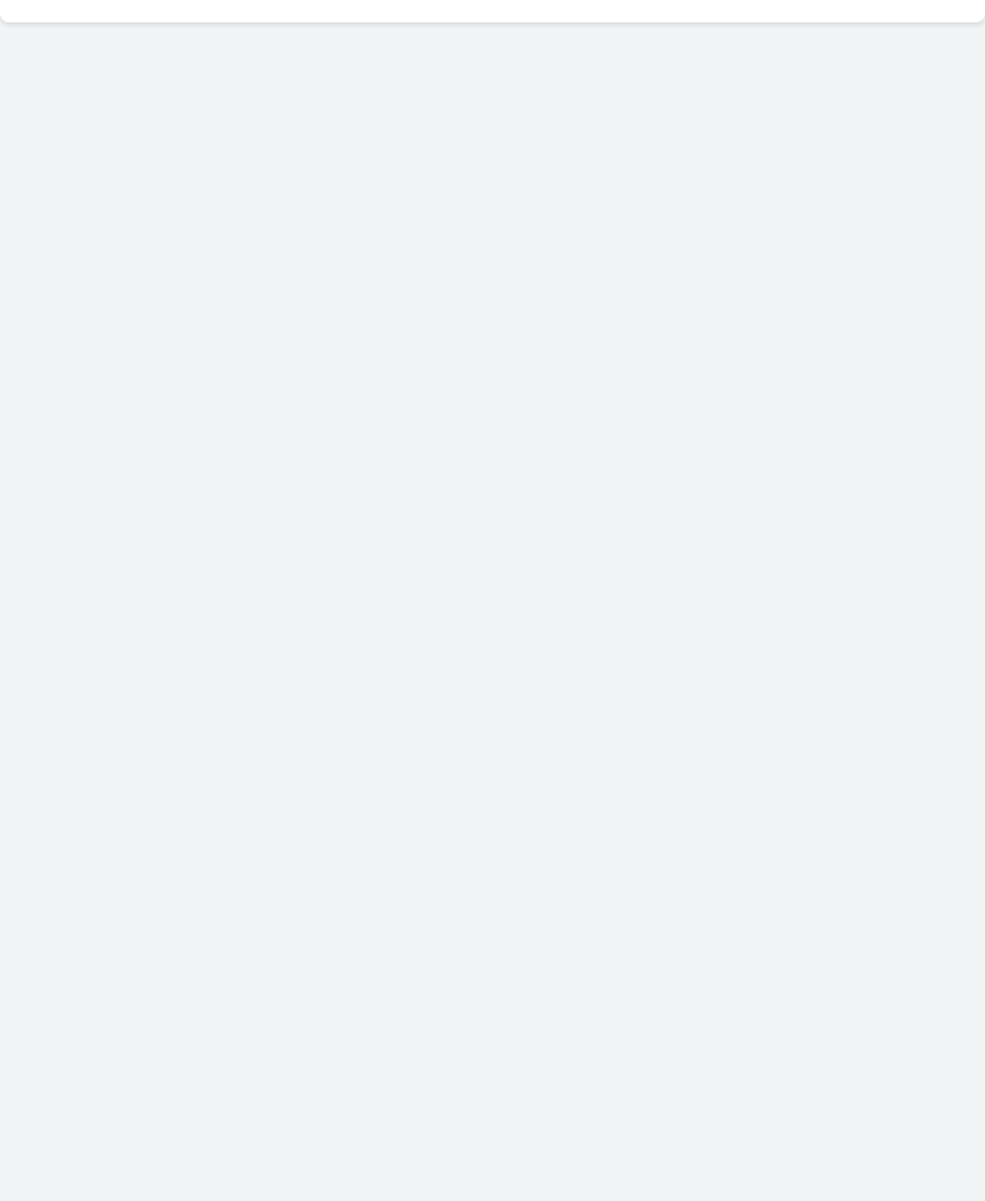
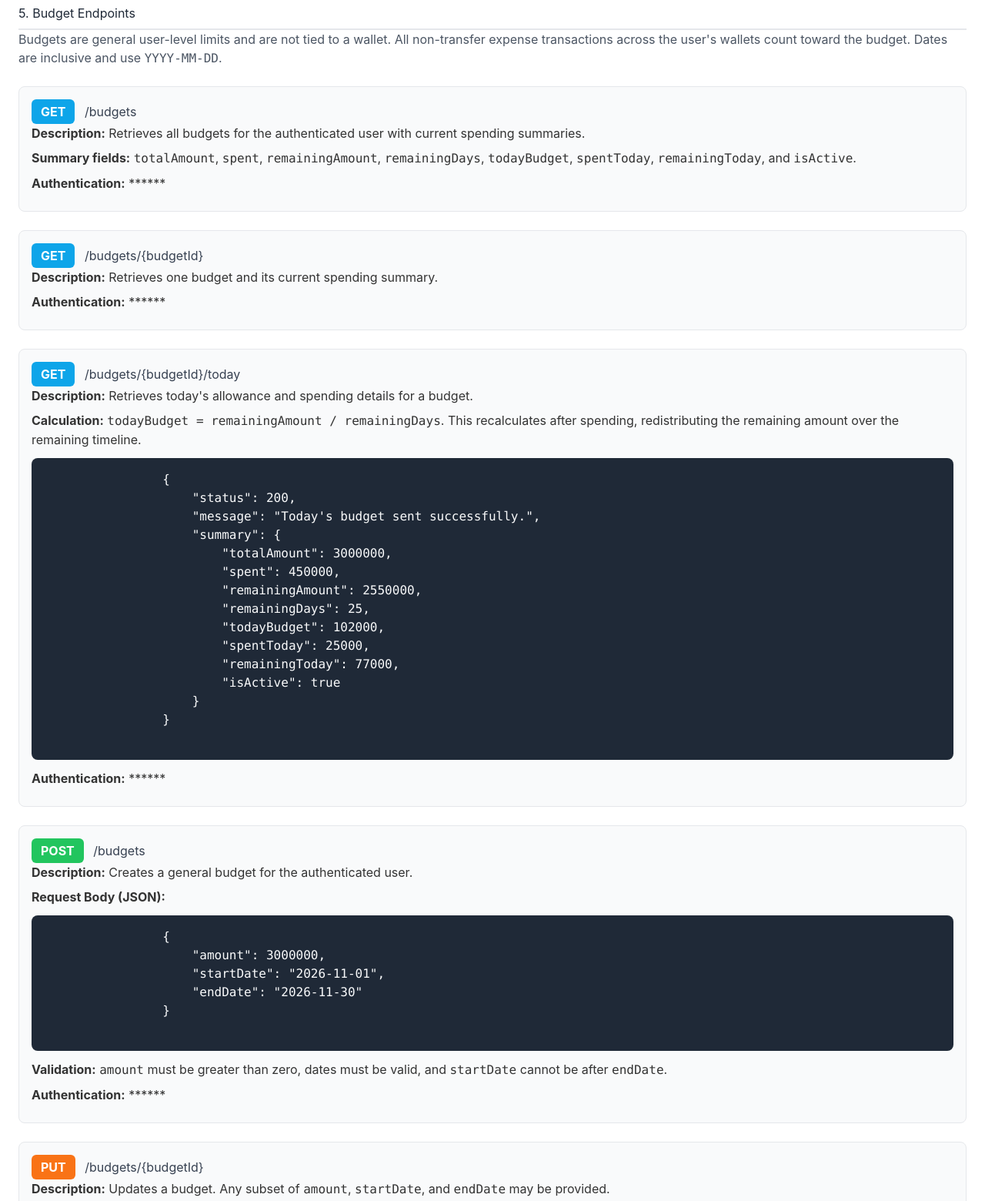
Before and after one commit to Sendiko/personal-finance-tracker-api, a website: page public/api_docs.html in a window 1280 px wide. Shown: the part 4320-5880 px from the top of the page at 77% size. Before the commit the page ends 4381 px from the top, so only its background shows below. Drawn offline with nearby package versions, Linux system fonts and the light colour scheme.

Commit message:
feat: add budget endpoints to API documentation

```diff
--- a/public/api_docs.html
+++ b/public/api_docs.html
@@ -241,6 +241,82 @@
             <p><strong>Description:</strong> Deletes a specific transaction. Replace <code>{transactionId}</code> with the actual transaction ID.</p>
             <p><strong>Authentication:</strong> Bearer Token</p>
         </div>
+        <h2>5. Budget Endpoints</h2>
+
+        <p class="text-gray-600 mb-6">
+            Budgets are general user-level limits and are not tied to a wallet. All non-transfer expense
+            transactions across the user's wallets count toward the budget. Dates are inclusive and use
+            <code>YYYY-MM-DD</code>.
+        </p>
+
+        <div class="endpoint-section">
+            <h3><span class="method-tag method-get">GET</span> /budgets</h3>
+            <p><strong>Description:</strong> Retrieves all budgets for the authenticated user with current spending summaries.</p>
+            <p><strong>Summary fields:</strong> <code>totalAmount</code>, <code>spent</code>, <code>remainingAmount</code>, <code>remainingDays</code>, <code>todayBudget</code>, <code>spentToday</code>, <code>remainingToday</code>, and <code>isActive</code>.</p>
+            <p><strong>Authentication:</strong> ******</p>
+        </div>
+
+        <div class="endpoint-section">
+            <h3><span class="method-tag method-get">GET</span> /budgets/{budgetId}</h3>
+            <p><strong>Description:</strong> Retrieves one budget and its current spending summary.</p>
+            <p><strong>Authentication:</strong> ******</p>
+        </div>
+
+        <div class="endpoint-section">
+            <h3><span class="method-tag method-get">GET</span> /budgets/{budgetId}/today</h3>
+            <p><strong>Description:</strong> Retrieves today's allowance and spending details for a budget.</p>
+            <p><strong>Calculation:</strong> <code>todayBudget = remainingAmount / remainingDays</code>. This recalculates after spending, redistributing the remaining amount over the remaining timeline.</p>
+            <pre class="code-block">
+                {
+                    "status": 200,
+                    "message": "Today's budget sent successfully.",
+                    "summary": {
+                        "totalAmount": 3000000,
+                        "spent": 450000,
+                        "remainingAmount": 2550000,
+                        "remainingDays": 25,
+                        "todayBudget": 102000,
+                        "spentToday": 25000,
+                        "remainingToday": 77000,
+                        "isActive": true
+                    }
+                }
+            </pre>
+            <p><strong>Authentication:</strong> ******</p>
+        </div>
+
+        <div class="endpoint-section">
+            <h3><span class="method-tag method-post">POST</span> /budgets</h3>
+            <p><strong>Description:</strong> Creates a general budget for the authenticated user.</p>
+            <p><strong>Request Body (JSON):</strong></p>
+            <pre class="code-block">
+                {
+                    "amount": 3000000,
+                    "startDate": "2026-11-01",
+                    "endDate": "2026-11-30"
+                }
+            </pre>
+            <p><strong>Validation:</strong> <code>amount</code> must be greater than zero, dates must be valid, and <code>startDate</code> cannot be after <code>endDate</code>.</p>
+            <p><strong>Authentication:</strong> ******</p>
+        </div>
+
+        <div class="endpoint-section">
+            <h3><span class="method-tag method-put">PUT</span> /budgets/{budgetId}</h3>
+            <p><strong>Description:</strong> Updates a budget. Any subset of <code>amount</code>, <code>startDate</code>, and <code>endDate</code> may be provided.</p>
+            <pre class="code-block">
+                {
+                    "amount": 3500000,
+                    "endDate": "2026-12-05"
+                }
+            </pre>
+            <p><strong>Authentication:</strong> ******</p>
+        </div>
+
+        <div class="endpoint-section">
+            <h3><span class="method-tag method-delete">DELETE</span> /budgets/{budgetId}</h3>
+            <p><strong>Description:</strong> Deletes a budget.</p>
+            <p><strong>Authentication:</strong> ******</p>
+        </div>
     </div>
 </body>
 </html>
```
